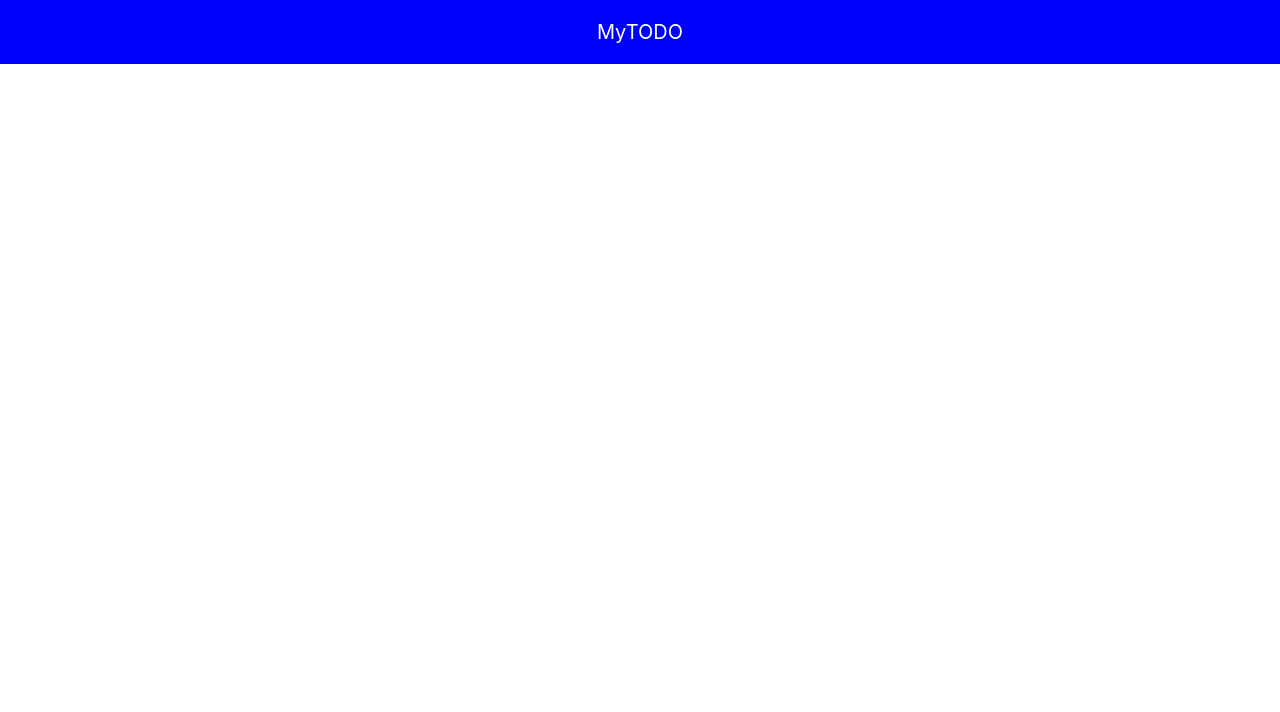
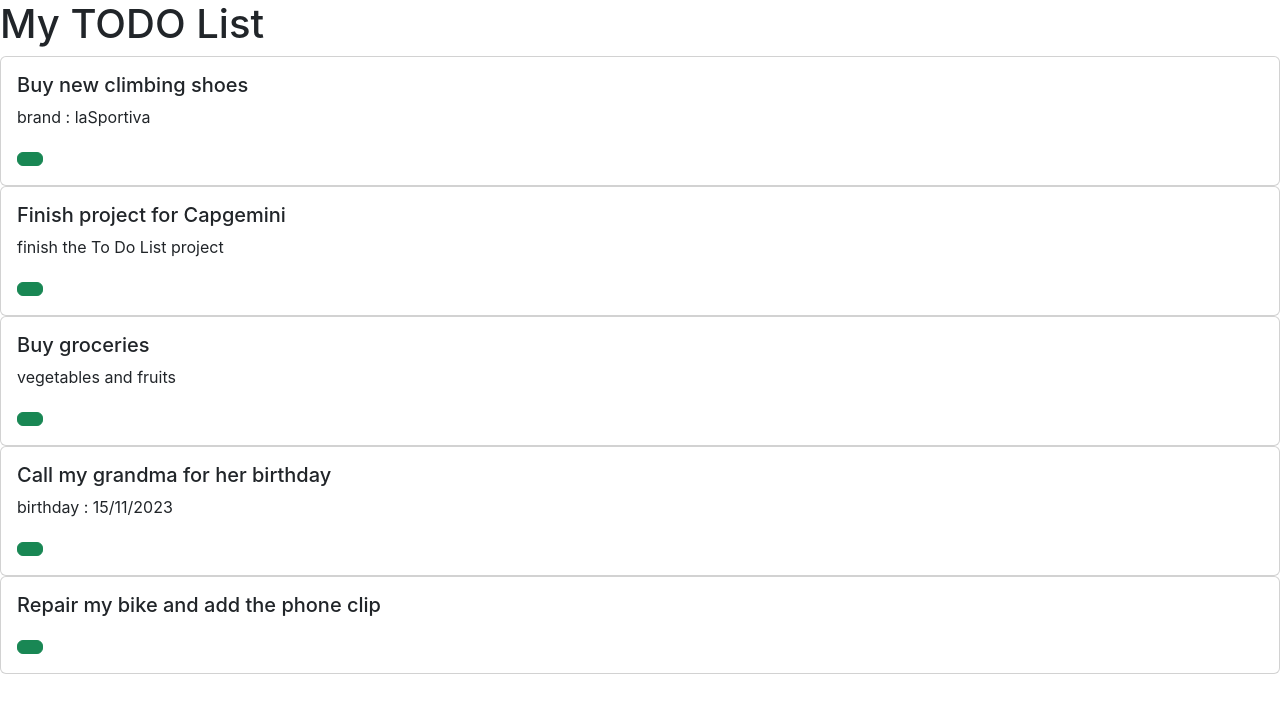
Before and after one commit to LucieNicolas/To-do-List, a React (Create React App) app in the folder my-app/: page / in a window 1280 px wide. Shown: the top 712 px of the page. Built offline with nearby package versions, Linux system fonts and the light colour scheme.

Commit message:
add TaskList function with data

```diff
--- /dev/null
+++ b/my-app/src/compo/TaskList.tsx
@@ -0,0 +1,54 @@
+import "bootstrap/dist/css/bootstrap.min.css";
+import React, { useState } from "react";
+import { Button, Card } from "react-bootstrap";
+import "../style/TaskList.css";
+
+interface Task {
+  id: number;
+  title: string;
+  description: string;
+  isCompleted: boolean;
+}
+
+interface TodoListProps {
+  tasksList: Task[];
+}
+
+const TodoList = ({ tasksList }: TodoListProps) => {
+  const [checkedItems, setCheckedItems] = useState(new Set<number>());
+  const [listTask, setListTask] = useState(tasksList);
+
+  const handleIsCompleted = (taskId: number) => {
+    const newCheckedItems = new Set(checkedItems);
+    if (newCheckedItems.has(taskId)) {
+      newCheckedItems.delete(taskId);
+    } else {
+      newCheckedItems.add(taskId);
+    }
+    setCheckedItems(newCheckedItems);
+
+    const newTasksList = listTask.filter((task) => task.id !== taskId);
+    setListTask(newTasksList);
+  };
+
+  return (
+    <div>
+      {/* Map the task list and render a Card component for each task in the
+      list*/}
+      {listTask.map((task) => (
+        <Card data-testid="task" key={task.id} className="task-card">
+          <Card.Body>
+            <Card.Title className="task-title">{task.title}</Card.Title>
+            <Card.Text>{task.description}</Card.Text>
+            <Button
+              variant="success"
+              onClick={() => handleIsCompleted(task.id)}
+              data-testid="completedBtn"
+            ></Button>
+          </Card.Body>
+        </Card>
+      ))}
+    </div>
+  );
+};
+export default TodoList;
--- /dev/null
+++ b/my-app/src/data/data.tsx
@@ -0,0 +1,32 @@
+export const tasksListData = [
+  {
+    id: 1,
+    title: "Buy new climbing shoes",
+    description: "brand : laSportiva",
+    isCompleted: false,
+  },
+  {
+    id: 2,
+    title: "Finish project for Capgemini",
+    description: "finish the To Do List project",
+    isCompleted: false,
+  },
+  {
+    id: 3,
+    title: "Buy groceries",
+    description: "vegetables and fruits",
+    isCompleted: false,
+  },
+  {
+    id: 4,
+    title: "Call my grandma for her birthday",
+    description: "birthday : 15/11/2023",
+    isCompleted: false,
+  },
+  {
+    id: 5,
+    title: "Repair my bike and add the phone clip",
+    description: "",
+    isCompleted: false,
+  },
+];
--- a/my-app/src/page/App.tsx
+++ b/my-app/src/page/App.tsx
@@ -1,12 +1,15 @@
-import React from "react";
-import "../style/App.css";
+import TaskList from "../compo/TaskList";
+import { tasksListData } from "../data/data";
 
 function App() {
   return (
     <div className="App">
-      <header className="App-header">
-        <p>MyTODO</p>
+      <header>
+        <h1>My TODO List</h1>
+        {/* <img src="../images/logo2.png" alt="logo2" /> */}
+        {/* <i className="fa fa-check" aria-hidden="true"></i> */}
       </header>
+      <TaskList tasksList={tasksListData} />
     </div>
   );
 }
```
Also changed, not shown: my-app/src/style/TaskList.css (added).
